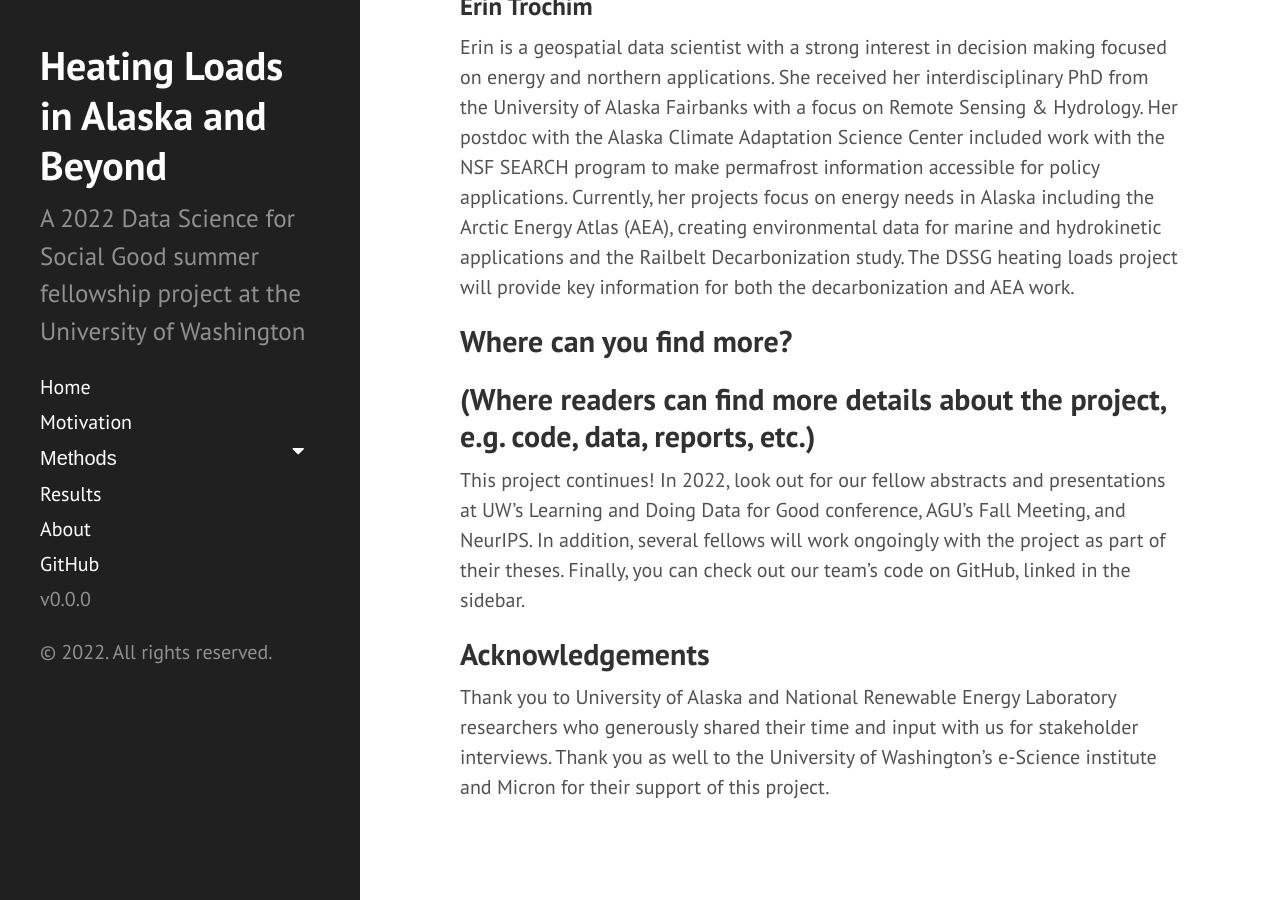
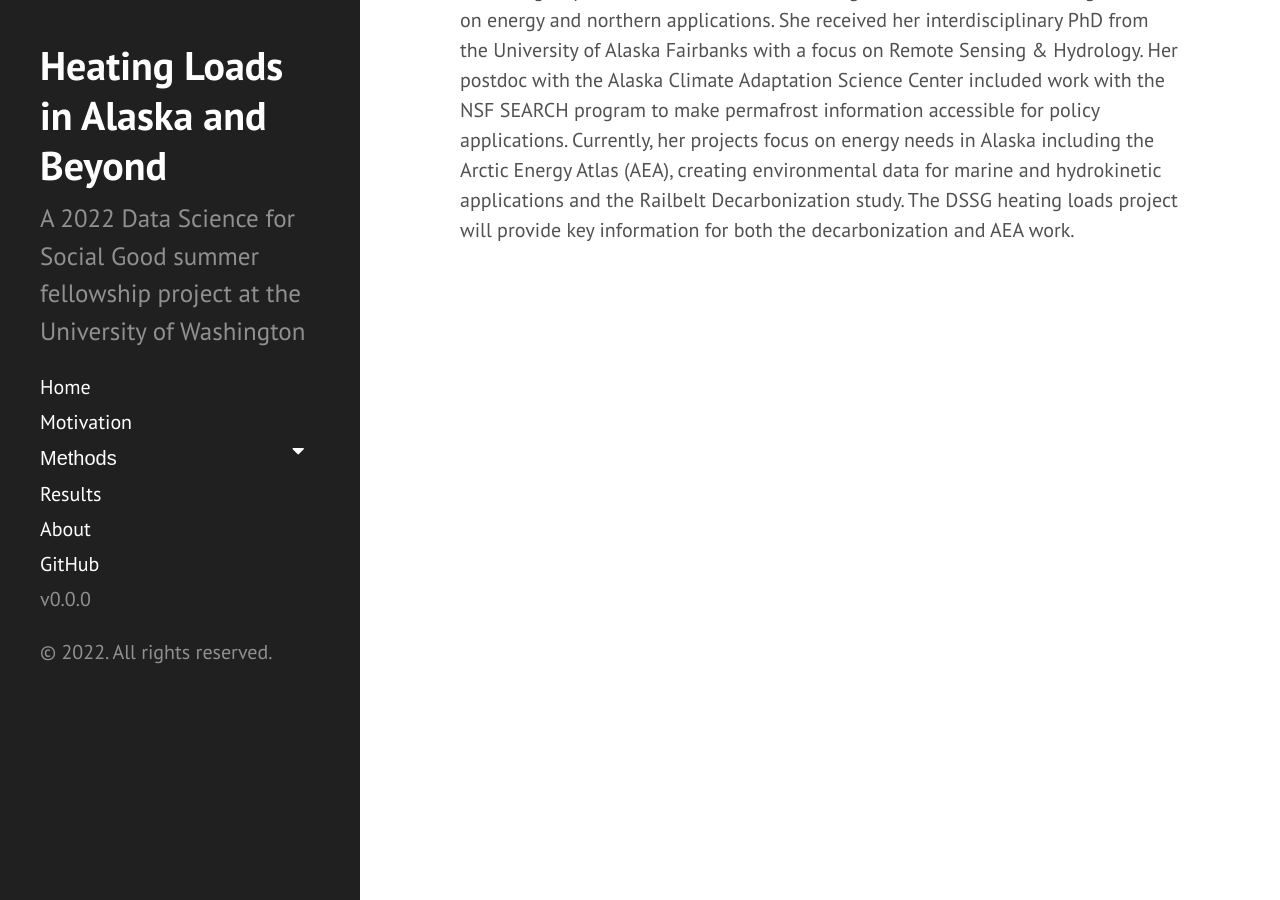
Before and after one commit to uwescience/DSSG2022_heating_loads, a Jekyll site: the page built from about.md, in a window 1280 px wide and 900 px high, scrolled down 3373 px. Built offline with Jekyll 4.4.1, drawn with Linux system fonts in a browser that asks for light colours; some of the changed text lies outside the part shown.

Commit message:
Update about.md

```diff
--- a/about.md
+++ b/about.md
@@ -1,12 +1,9 @@
 ---
 layout: page
-title: About
+title: Meet the Team
 ---
-
 <img src="{{ site.url }}{{ site.baseurl }}/assets/img/group_candid.png" width="800">
  Clockwise from top left: Philippe, Shamsi, Vidisha, Erin, Nick, Maddie
-
-## Individual Bios
 
 ### Vidisha Chowdhury
 Vidisha is passionate about using data-based insights to drive social impact and has a multidisciplinary approach to problem solving. She is pursuing her second master’s degree in Data Analytics, Public Policy and Management at Heinz College, Carnegie Mellon University. Her most recent work applies natural language processing to social media data to find effective ways of creating mental health awareness.
@@ -29,10 +26,3 @@
 
 ### Erin Trochim
 Erin is a geospatial data scientist with a strong interest in decision making focused on energy and northern applications. She received her interdisciplinary PhD from the University of Alaska Fairbanks with a focus on Remote Sensing & Hydrology. Her postdoc with the Alaska Climate Adaptation Science Center included work with the NSF SEARCH program to make permafrost information accessible for policy applications. Currently, her projects focus on energy needs in Alaska including the Arctic Energy Atlas (AEA), creating environmental data for marine and hydrokinetic applications and the Railbelt Decarbonization study. The DSSG heating loads project will provide key information for both the decarbonization and AEA work.
-
-## Where can you find more?
-## (Where readers can find more details about the project, e.g. code, data, reports, etc.)
-This project continues! In 2022, look out for our fellow abstracts and presentations at UW's Learning and Doing Data for Good conference, AGU's Fall Meeting, and NeurIPS. In addition, several fellows will work ongoingly with the project as part of their theses. Finally, you can check out our team's code on GitHub, linked in the sidebar.
-
-## Acknowledgements
-Thank you to University of Alaska and National Renewable Energy Laboratory researchers who generously shared their time and input with us for stakeholder interviews. Thank you as well to the University of Washington's e-Science institute and Micron for their support of this project.
```
